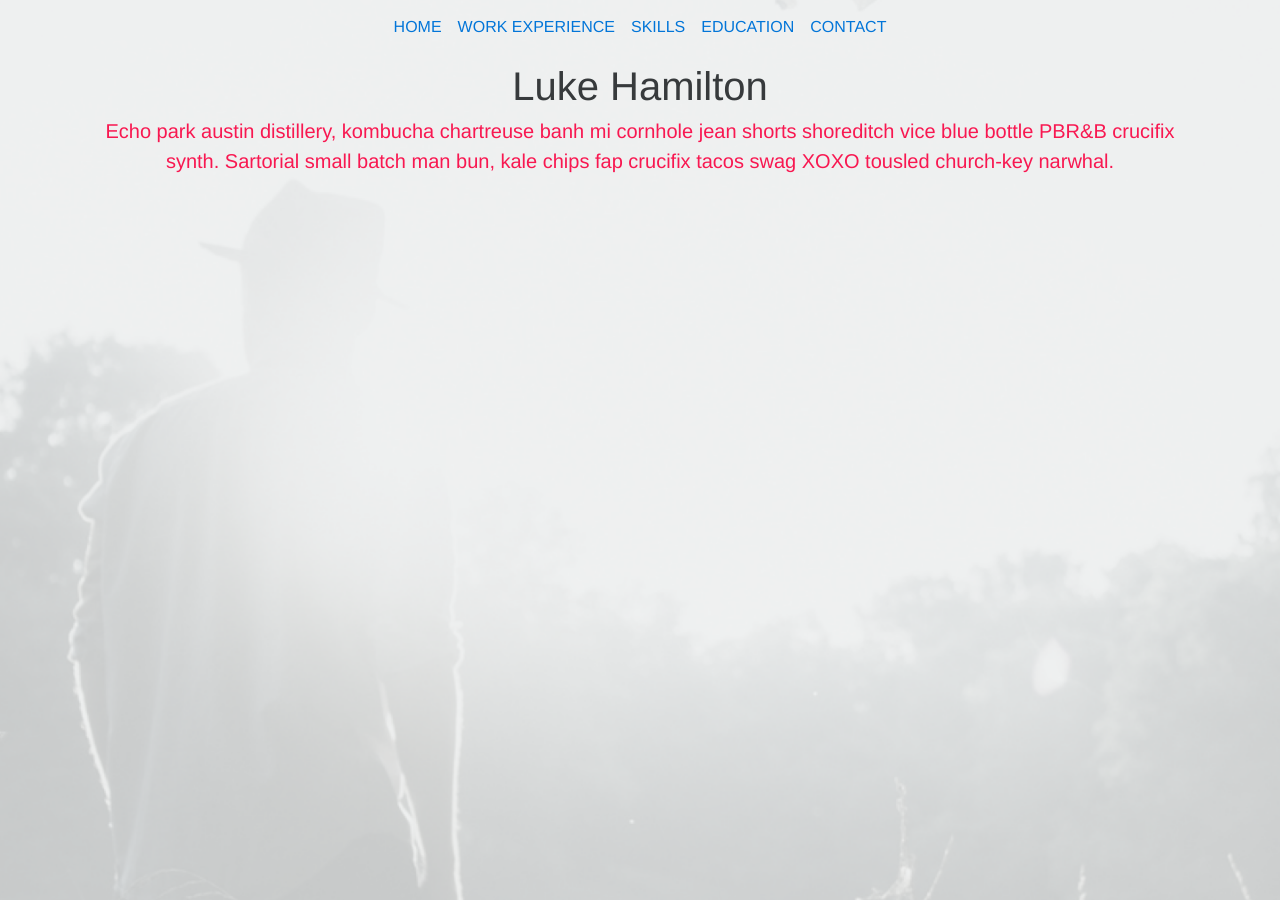
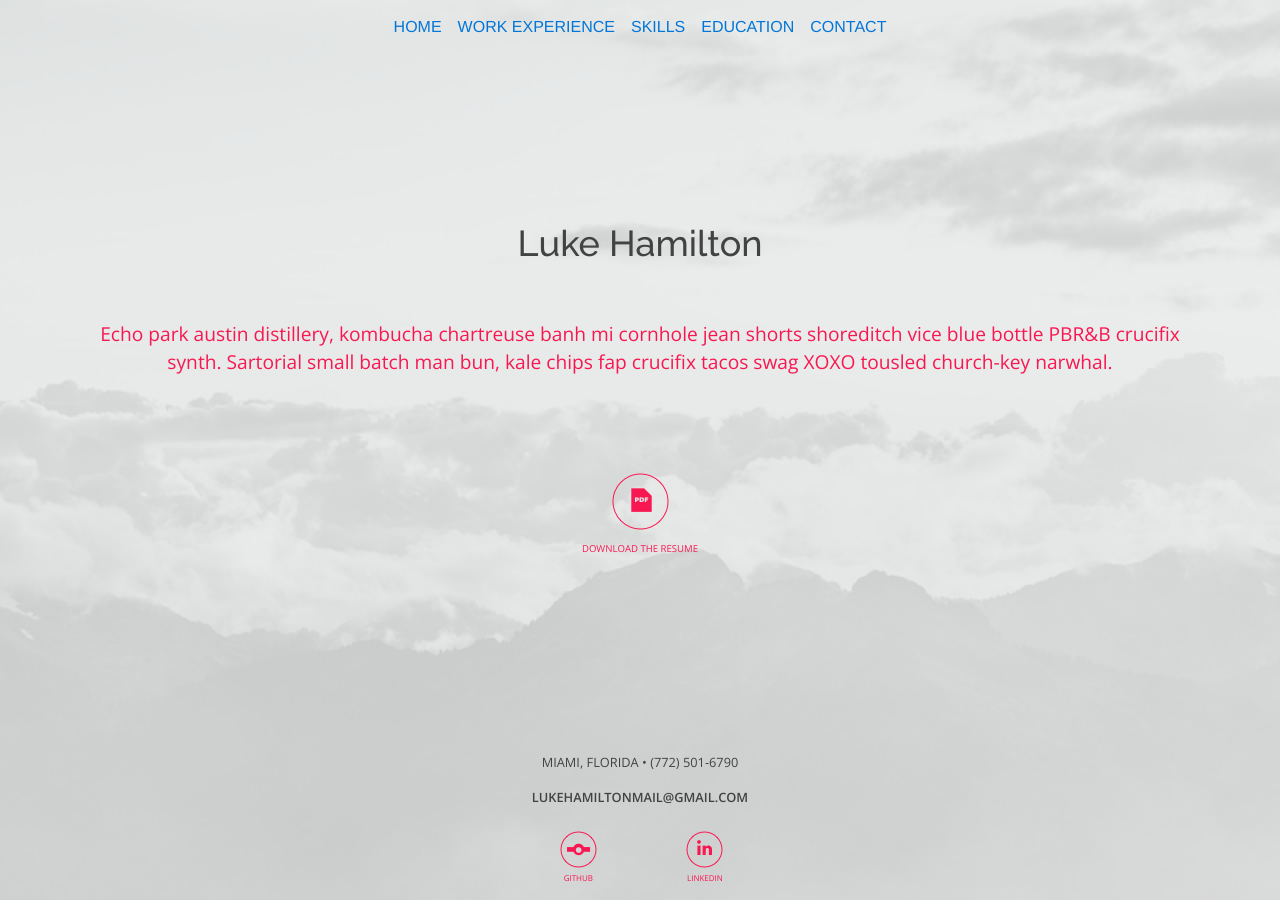
Before and after one commit to lukehamilton/lukehamilton.github.io, a Jekyll site: the page built from index.html, in a window 1280 px wide and 900 px high. Built offline with Jekyll 4.4.1, drawn with Linux system fonts in a browser that asks for light colours.

Commit message:
progress

```diff
--- a/_includes/footer.html
+++ b/_includes/footer.html
@@ -6,6 +6,8 @@
 <script src="{{ "/javascripts/vendor/jquery-2.2.3.min.js" | prepend: site.baseurl }}"></script>
 <!--<![endif]-->
 
+<script src="{{ "/javascripts/vendor/retina.min.js" | prepend: site.baseurl }}"></script>
 <script src="{{ "/javascripts/vendor/tether.min.js" | prepend: site.baseurl }}"></script>
+<script src="{{ "/javascripts/vendor/bootstrap.min.js" | prepend: site.baseurl }}"></script>
 
-<script src="{{ "/javascripts/vendor/bootstrap.min.js" | prepend: site.baseurl }}"></script>
+<script src="{{ "/javascripts/main.js" | prepend: site.baseurl }}"></script>
--- a/_includes/head.html
+++ b/_includes/head.html
@@ -11,6 +11,8 @@
   <!--[if ! lte IE 8]><!-->
   <link rel="stylesheet" href="{{ "/css/main.css" | prepend: site.baseurl }}">
   <!-- Include google webfonts here -->
+  <link href='https://fonts.googleapis.com/css?family=Raleway:500,600,300,700,400italic,400' rel='stylesheet' type='text/css'>
+  <link href='https://fonts.googleapis.com/css?family=Open+Sans:400,600,800' rel='stylesheet' type='text/css'>
   <![endif]-->
 
   <!--[if lte IE 8]>
--- a/_includes/jumbotron.html
+++ b/_includes/jumbotron.html
@@ -1,13 +1,41 @@
 <div class="jumbotron jumbotron-vh jumbotron-primary jumbotron-light text-center">
   <div class="container">
-    <div class="row">
-
-    </div>
-
     <h1>Luke Hamilton</h1>
     <p class="lead">
       Echo park austin distillery, kombucha chartreuse banh mi cornhole jean shorts shoreditch vice blue bottle PBR&B crucifix synth. Sartorial small batch man bun, kale chips fap crucifix tacos swag XOXO tousled church-key narwhal.
     </p><!-- /.lead -->
+    <a href="#" class='icon-btn icon-btn-large'>
+      <img src="/images/icons/pdf_icon_circle.png" data-at2x="/images/icons/pdf_icon_circle@2x.png"/>
+      <p class='download-resume'>DOWNLOAD THE RESUME</p>
+    </a>
+  </div><!-- /.container -->
 
-  </div><!-- /.container -->
+  <div class="container pull-down">
+    <div class='row contact'>
+      <p>MIAMI, FLORIDA • (772) 501-6790<p>
+      <p class='email'>LUKEHAMILTONMAIL@GMAIL.COM</p>
+    </div>
+    <div class='row'>
+      <!-- <div class='col-lg-5 col-lg-offset-1 col-md-8 col-md-offset-2'> -->
+      <div class='col-md-6'>
+        <a href="#" class='icon-btn icon-btn-small pull-right'>
+          <img src="/images/icons/github_icon.png" data-at2x="/images/icons/github_icon@2x.png"/>
+          <p class='download-resume'>GITHUB</p>
+        </a>
+      </div>
+      <!-- <div class='col-lg-5 col-lg-offset-1 col-md-8 col-md-offset-2'> -->
+      <div class='col-md-6'>
+        <a href="#" class='icon-btn icon-btn-small pull-left'>
+          <img src="/images/icons/linkedin_icon.png" data-at2x="/images/icons/linkedin_icon@2x.png"/>
+          <p class='download-resume'>LINKEDIN</p>
+        </a>
+      </div>
+
+    </div>
+  </div>
+
 </div><!-- /.jumbotron -->
+
+<div>
+Test
+</div>
--- a/_sass/_jumbotron.sass
+++ b/_sass/_jumbotron.sass
@@ -2,7 +2,7 @@
   position: relative
   margin-bottom: 0
   border-radius: 0
-  background-image: url("/images/backgrounds/jumbotron_person_bg.png")
+  background-image: url("/images/backgrounds/jumbotron_mountain_bg.png")
   background-size: cover
 .jumbotron-vh
   height: 100vh
@@ -12,8 +12,47 @@
 .jumbotron-light
 
   h1
+    font-family: $font-family-raleway
+    color: $color-text
+    font-size: 2.25rem
+    margin-top: 10rem
 
   p
     color: $color-text-lead
+    font-family: $font-family-open-sans
+    font-size: 1.2rem
+    font-weight: 400
+    margin-top: 3.5rem
+    &.lead
+      margin-bottom: 6rem
+
+  .icon-btn
+    color: $color-text-icon-btn
+
+    &:hover
+      text-decoration: none
+    &.icon-btn-large
+      p
+        font-size: .6rem
+        margin-top: .75rem
+    &.icon-btn-small
+      p
+        font-size: .5rem
+        margin-top: .25rem
+        padding: 0 2rem 0 2rem
+
+.absolute-wrapper
+  position: absolute
+  width: 100%
+  bottom: 0
 
 .jumbotron-primary
+  .contact
+    p
+      color: $color-text
+      font-size: .8rem
+      margin-top: 0
+      margin-bottom: 1rem
+      &.email
+        font-weight: $font-weight-semi-bold
+        margin-bottom: 1.5rem
--- a/_sass/_utilities.sass
+++ b/_sass/_utilities.sass
@@ -11,3 +11,10 @@
   float: left
 .pull-right
   float: right
+.pull-down
+  position: absolute
+  left: 0
+  right: 0
+  bottom: 0
+  margin-left: auto
+  margin-right: auto
--- a/_sass/_variables.sass
+++ b/_sass/_variables.sass
@@ -1,4 +1,15 @@
 // Fonts
+$font-family-raleway: 'Raleway', sans-serif
+$font-family-open-sans: 'Open Sans', sans-serif
+
+$font-size-root: 16px
+
+$font-weight-light: 300
+$font-weight-regular: 400
+$font-weight-medium: 500
+$font-weight-semi-bold: 600
+$font-weight-bold: 700
+$font-weight-extra-bold: 800
 
 // Colors
 $red-ribbon: #F81851
@@ -13,3 +24,22 @@ $color-background: $white
 $color-background-shade: $alabaster
 $color-text: $tundora
 $color-text-lead: $red-ribbon
+$color-text-icon-btn: $red-ribbon
+
+
+
+// Raleway
+// light - 300
+// regular (normal) - 400
+// italic (regular/normal) 400
+// medium - 500
+// semi-bold - 600
+// bold - 700
+
+// Open Sans
+// regular (normal) - 400
+// semi-bold - 600
+// extra-bold - 800
+
+// Lucida Grande
+// regular (normal) - 400
```
Also changed, not shown: _sass/_navbar.sass (added), images/icons/github_icon.png (added), images/icons/github_icon@2x.png (added), images/icons/linkedin_icon.png (added), images/icons/linkedin_icon@2x.png (added), images/icons/pdf_icon.png (added), images/icons/pdf_icon@2x.png (added), images/icons/pdf_icon_circle.png (added), images/icons/pdf_icon_circle@2x.png (added), javascripts/main.js (added), javascripts/vendor/retina.min.js (added).
